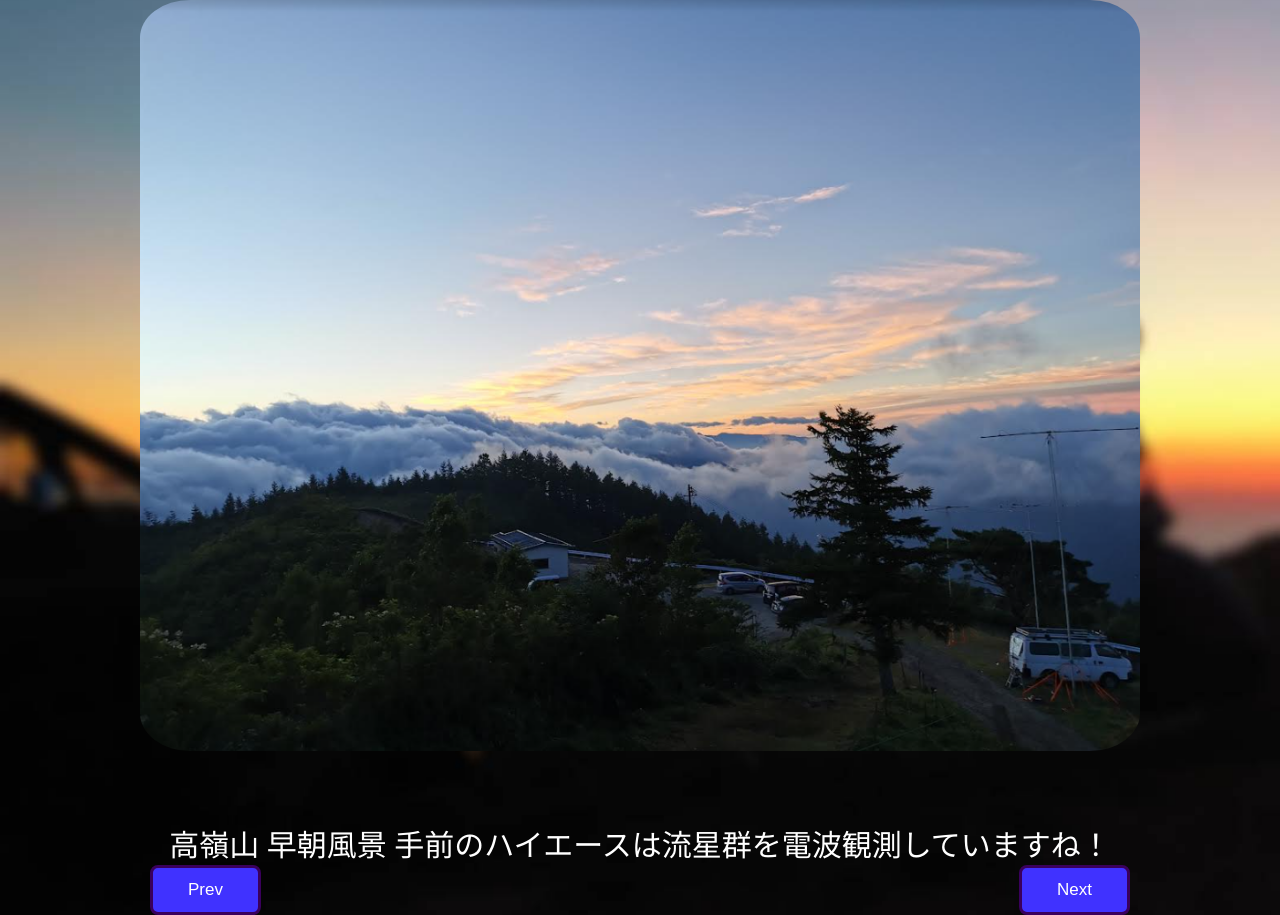
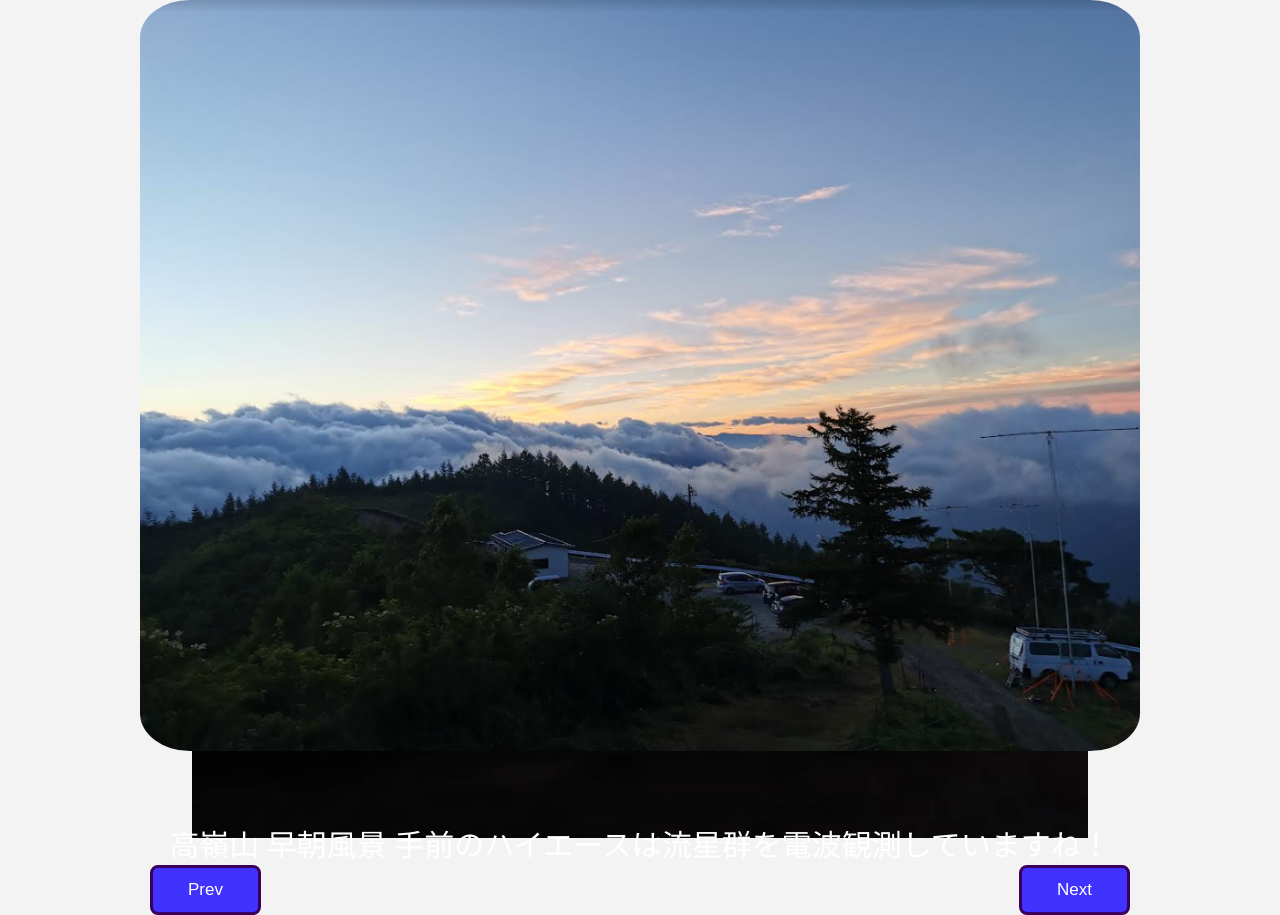
Before and after one commit to jiyunya-nagata/jiyunya-nagata.github.io, a plain HTML site: page intro/intro.html in a window 1280 px wide. Drawn offline with Linux system fonts and the light colour scheme.

Commit message:
Update styles.css

```diff
--- a/intro/styles.css
+++ b/intro/styles.css
@@ -209,7 +209,7 @@ button {
 
 body {
   background-image: url("images/background.jpg");
-  background-size: cover;
+  background-size: 70% auto; /* 幅を50%に縮小し、高さは自動調整します */
   background-repeat: no-repeat;
   background-position: center;
 }
```
